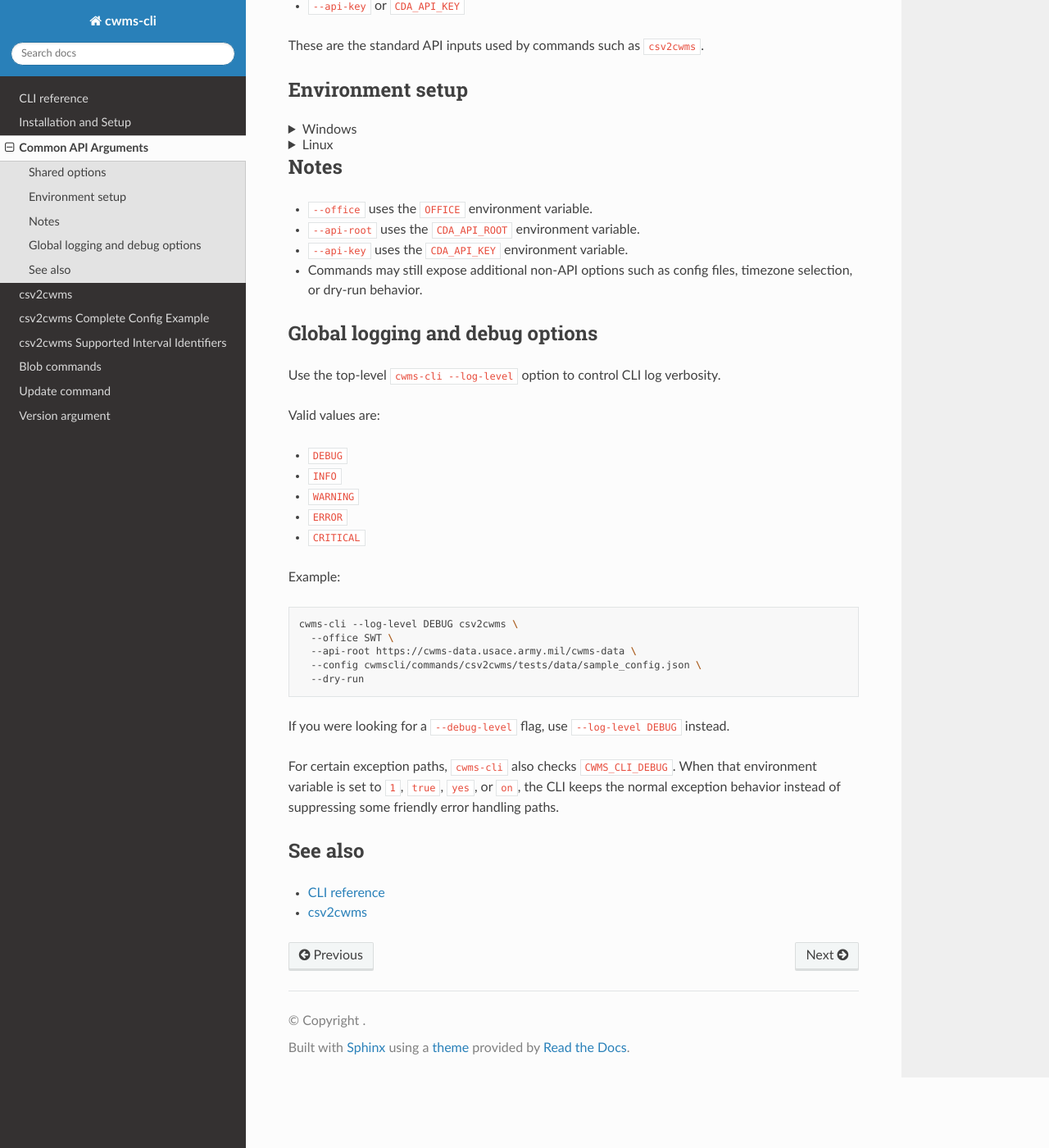
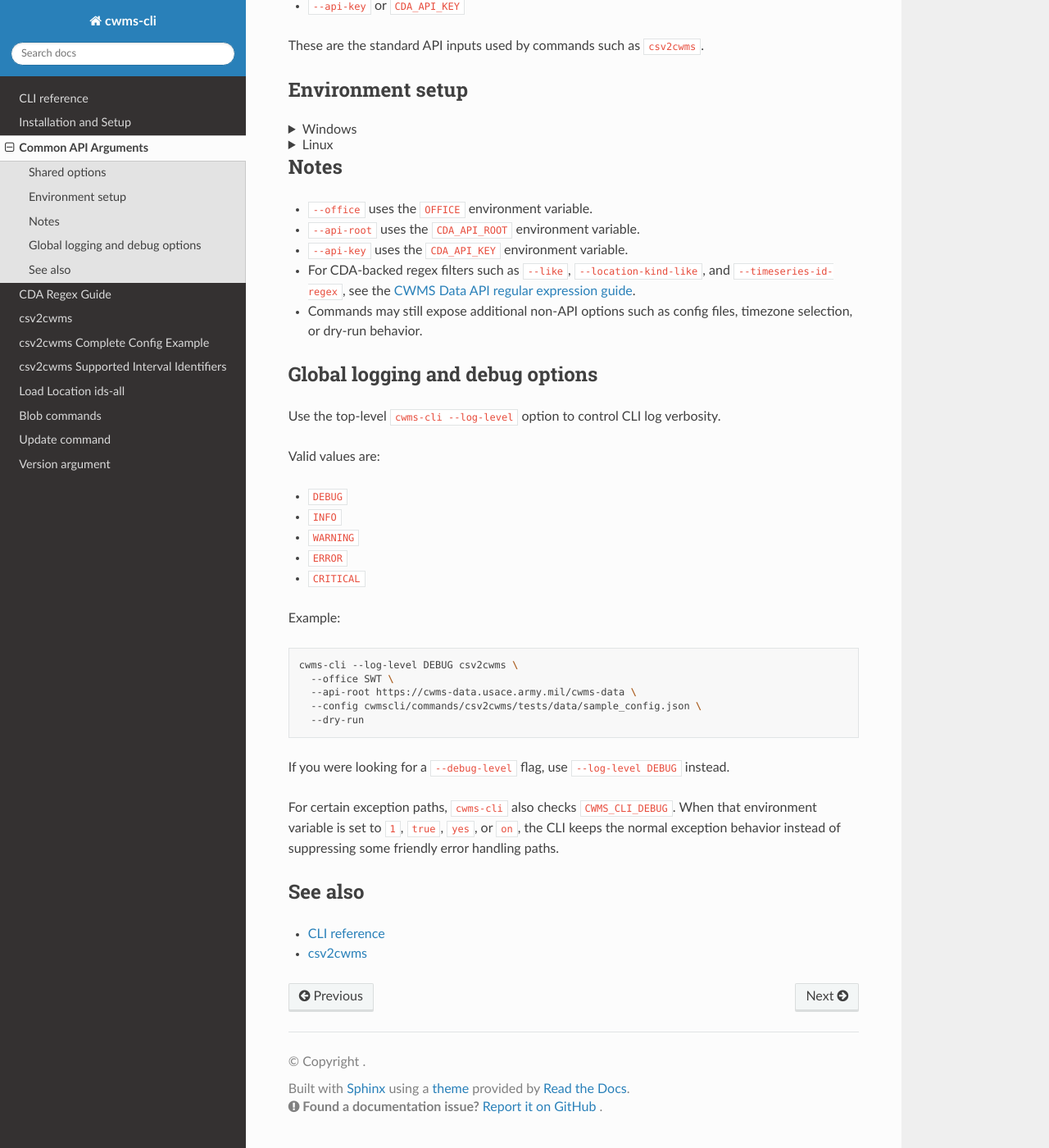
Before and after one commit to HydrologicEngineeringCenter/cwms-cli, a Sphinx documentation site: the page built from docs/cli/api_arguments.rst, in a window 1280 px wide and 1400 px high, scrolled down 344 px. Shown: the whole window at 82% size. Built offline with Sphinx 7.4.7 and the Read the Docs theme 3.1.0, drawn with Linux system fonts in a browser that asks for light colours.

Commit message:
Fix the "load location" sub command like (#165)

```diff
--- /dev/null
+++ b/docs/_templates/footer.html
@@ -0,0 +1,31 @@
+{% extends "!footer.html" %}
+
+{% block extrafooter %}
+  {{ super() }}
+  {% set doc_title = title|striptags %}
+  {% if doc_title == '<no title>' %}
+    {% set doc_title = project ~ ' Documentation' %}
+  {% endif %}
+  {% if docs_public_base_url %}
+    {% set doc_page = docs_public_base_url ~ pagename ~ '.html' %}
+  {% elif pageurl %}
+    {% set doc_page = pageurl %}
+  {% else %}
+    {% set doc_page = pagename ~ '.html' %}
+  {% endif %}
+  {% set issue_title = ('Docs issue: ' ~ doc_title) | urlencode %}
+  {% set issue_body = (
+    'Documentation page: ' ~ doc_page ~ '\n'
+    ~ 'Source page key: ' ~ pagename ~ '\n\n'
+    ~ 'Describe the documentation issue here.'
+  ) | urlencode %}
+  <p>
+    <strong>
+      <span class="fa fa-exclamation-circle" aria-hidden="true"></span>
+      Found a documentation issue?
+    </strong>
+    <a href="https://github.com/hydrologicengineeringcenter/cwms-cli/issues/new?title={{ issue_title }}&body={{ issue_body }}">
+      Report it on GitHub
+    </a>.
+  </p>
+{% endblock %}
--- a/docs/cli.rst
+++ b/docs/cli.rst
@@ -5,6 +5,8 @@
 --------
 
 - :doc:`csv2cwms <cli/csv2cwms>`
+- :doc:`CDA Regex Guide <cli/cda_regex>`
+- :doc:`load location ids-all <cli/load_location_ids_all>`
 
 .. click:: cwmscli.__main__:cli
    :prog: cwms-cli
--- a/docs/cli/api_arguments.rst
+++ b/docs/cli/api_arguments.rst
@@ -49,6 +49,7 @@
 - ``--office`` uses the ``OFFICE`` environment variable.
 - ``--api-root`` uses the ``CDA_API_ROOT`` environment variable.
 - ``--api-key`` uses the ``CDA_API_KEY`` environment variable.
+- For CDA-backed regex filters such as ``--like``, ``--location-kind-like``, and ``--timeseries-id-regex``, see the |cda-regexp-guide|_.
 - Commands may still expose additional non-API options such as config files,
   timezone selection, or dry-run behavior.
 
--- a/docs/conf.py
+++ b/docs/conf.py
@@ -25,6 +25,7 @@
     "sphinx_click",
 ]
 
+templates_path = ["_templates"]
 autosummary_generate = True
 autodoc_typehints = "description"
 
@@ -33,9 +34,20 @@
 }
 
 html_theme = "sphinx_rtd_theme"
+html_baseurl = "https://cwms-cli.readthedocs.io/en/latest/"
+
+html_context = {
+    "docs_public_base_url": html_baseurl,
+}
+
+rst_epilog = """
+.. |cda-regexp-guide| replace:: CWMS Data API regular expression guide
+.. _cda-regexp-guide: https://cwms-cli.readthedocs.io/en/latest/cli/cda_regex.html
+"""
 
 linkcheck_ignore = [
     r"^http://localhost(:\d+)?/.*",
     r"^http://127\.0\.0\.1(:\d+)?/.*",
+    r"^https://www\.gnu\.org/software/bash/manual/bash\.html(#.*)?$",
 ]
 # autodoc_mock_imports = ["cwms", "pandas", "requests"]
--- a/docs/index.rst
+++ b/docs/index.rst
@@ -1,12 +1,17 @@
+cwms-cli Documentation
+======================
+
 .. toctree::
    :maxdepth: 2
 
    cli
    cli/setup
    cli/api_arguments
+   cli/cda_regex
    cli/csv2cwms
    cli/csv2cwms_complete_config
    cli/csv2cwms_intervals
+   cli/load_location_ids_all
    cli/blob
    cli/update
    cli/version
--- a/pyproject.toml
+++ b/pyproject.toml
@@ -2,7 +2,7 @@
 name = "cwms-cli"
 repository = "https://github.com/HydrologicEngineeringCenter/cwms-cli"
 
-version = "0.3.4"
+version = "0.3.5"
 
 
 packages = [
```
Also changed, not shown: docs/cli/cda_regex.rst (added, +60 -0 lines), docs/cli/load_location_ids_all.rst (added, +52 -0 lines), 7 other files.
